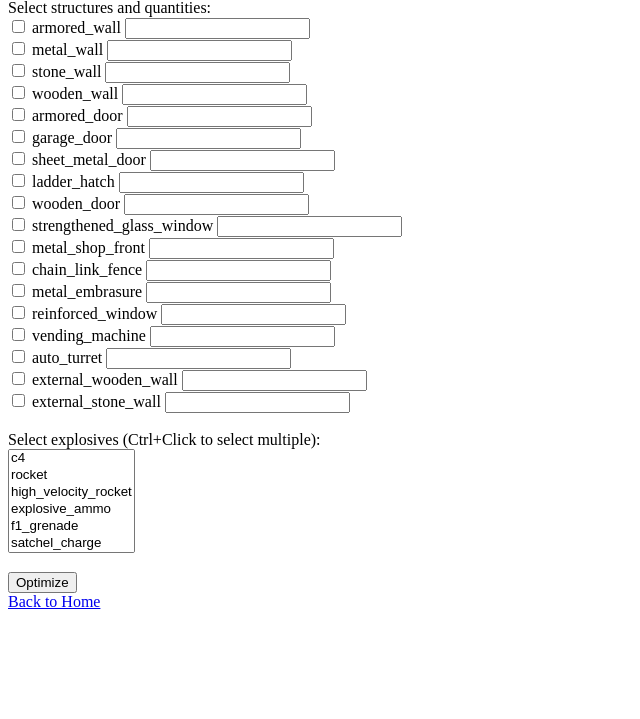
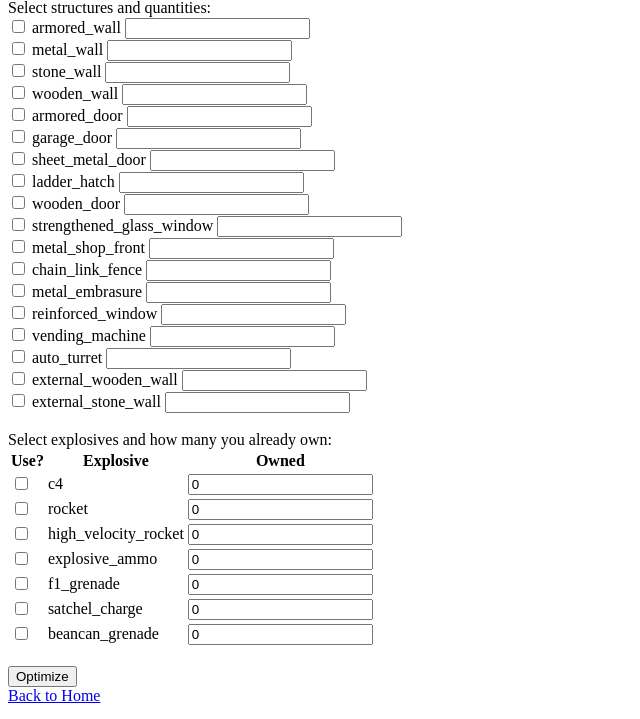
Before and after one commit to Jet-Etnyre/Rust-Raid-Calculator, a Flask app: page /optimizer in a window 1280 px wide. Shown: the part 81-800 px from the top of the page, without its empty margins (0-640 px from the left). Run offline with Flask 3, Linux system fonts and the light colour scheme.

Commit message:
Added optimization functionality to take into account # explosives already obtianed. Want to work towards taking into account explosives obtained but not craftable/do not have bp for yet (Ex: have 1 c4 but cant craft more) ALso will work on web framework / formatting

```diff
--- a/app.py
+++ b/app.py
@@ -22,64 +22,124 @@ def specific_damage_values(explosive_list, structure):
         damage_values[explosive] = explosives[explosive]["damage_per_structure"][structure]
     return damage_values
 
-def run_raid_optimizer(selected_structures, explosive_list):
+def run_raid_optimizer(selected_structures, explosive_dict):
     """
-    Runs the sulfur optimizer given selected structures and explosives.
-    Returns a dict with structure breakdown, explosive totals, sulfur cost, and total resources.
+    Runs the sulfur optimizer given selected structures and explosives (with owned amounts).
+    Returns a dict with detailed breakdowns for display.
     """
+    explosive_list = list(explosive_dict.keys())
     prob = LpProblem("Rust_Raid_Optimizer", LpMinimize)
-    explosive_vars = {}
+
+    owned_vars = {}
+    crafted_vars = {}
+
+    # Create variables for each structure instance and explosive
     for struct, qty in selected_structures.items():
         for i in range(qty):
             for exp in explosive_list:
-                explosive_vars[(exp, struct, i)] = LpVariable(f"{exp}_{struct}_{i+1}", 0, cat='Integer')
+                owned_vars[(exp, struct, i)] = LpVariable(f"owned_{exp}_{struct}_{i+1}", 0, cat='Integer')
+                crafted_vars[(exp, struct, i)] = LpVariable(f"crafted_{exp}_{struct}_{i+1}", 0, cat='Integer')
 
+    # Constraint: total owned used ≤ owned amount
+    for exp in explosive_list:
+        prob += lpSum([owned_vars[(exp, struct, i)] for struct, qty in selected_structures.items() for i in range(qty)]) <= explosive_dict[exp]
+
+    # Objective: minimize sulfur cost (only crafted explosives cost sulfur)
     prob += lpSum([
-        explosive_vars[(exp, struct, i)] * explosives[exp]['raw_materials']['sulfur']
-        for (exp, struct, i) in explosive_vars
+        crafted_vars[(exp, struct, i)] * explosives[exp]['raw_materials']['sulfur']
+        for (exp, struct, i) in crafted_vars
     ]), "Total_Sulfur_Cost"
 
-    for (struct, qty) in selected_structures.items():
+    # Calculate max single-hit damage for each structure
+    max_damage = {struct: max(explosives[exp]['damage_per_structure'][struct] for exp in explosive_list) for struct in selected_structures}
+
+    # Damage constraints: both owned and crafted count toward damage
+    for struct, qty in selected_structures.items():
         for i in range(qty):
+            # Lower bound: must destroy the structure
             prob += lpSum([
-                explosive_vars[(exp, struct, i)] * explosives[exp]['damage_per_structure'][struct]
+                (owned_vars[(exp, struct, i)] + crafted_vars[(exp, struct, i)]) * explosives[exp]['damage_per_structure'][struct]
                 for exp in explosive_list
-            ]) >= structures[struct] + 1, f"{struct}_{i+1}"
+            ]) >= structures[struct], f"{struct}_{i+1}_lower"
+            # Upper bound: don't use way more than needed
+            prob += lpSum([
+                (owned_vars[(exp, struct, i)] + crafted_vars[(exp, struct, i)]) * explosives[exp]['damage_per_structure'][struct]
+                for exp in explosive_list
+            ]) <= structures[struct] + max_damage[struct], f"{struct}_{i+1}_upper"
 
+    # Solve the optimization problem
     prob.solve()
 
-    # Breakdown by structure
-    structure_usage = {struct: {} for struct in selected_structures}
+    # Breakdown by structure instance
+    structure_instance_usage = {}
     for struct, qty in selected_structures.items():
-        for exp in explosive_list:
-            used = sum(
-                int(explosive_vars[(exp, struct, i)].varValue)
-                for i in range(qty)
-                if explosive_vars[(exp, struct, i)].varValue and explosive_vars[(exp, struct, i)].varValue > 0
-            )
-            if used > 0:
-                structure_usage[struct][exp] = used
+        structure_instance_usage[struct] = []
+        for i in range(qty):
+            instance_usage = {}
+            for exp in explosive_list:
+                used_owned = int(owned_vars[(exp, struct, i)].varValue) if owned_vars[(exp, struct, i)].varValue else 0
+                used_crafted = int(crafted_vars[(exp, struct, i)].varValue) if crafted_vars[(exp, struct, i)].varValue else 0
+                total_used = used_owned + used_crafted
+                if total_used > 0:
+                    instance_usage[exp] = {
+                        "total": total_used,
+                        "owned": used_owned,
+                        "crafted": used_crafted
+                    }
+            structure_instance_usage[struct].append(instance_usage)
 
-    # Totals for each explosive
+
+    # Per-structure summary (totals for each explosive per structure)
+    structure_breakdown = {}
+    structure_usage = {}
+    for struct, instances in structure_instance_usage.items():
+        structure_breakdown[struct] = len(instances)
+        usage = {}
+        for instance in instances:
+            for exp, detail in instance.items():
+                usage[exp] = usage.get(exp, 0) + detail["total"]
+        structure_usage[struct] = usage
+
+    # Totals for each explosive across all structures
     explosive_totals = {}
-    for (exp, struct, i), var in explosive_vars.items():
-        if var.varValue and var.varValue > 0:
-            explosive_totals[exp] = explosive_totals.get(exp, 0) + int(var.varValue)
+    explosive_owned_totals = {}
+    explosive_crafted_totals = {}
+    for (exp, struct, i) in owned_vars:
+        owned = int(owned_vars[(exp, struct, i)].varValue) if owned_vars[(exp, struct, i)].varValue else 0
+        crafted = int(crafted_vars[(exp, struct, i)].varValue) if crafted_vars[(exp, struct, i)].varValue else 0
+        explosive_totals[exp] = explosive_totals.get(exp, 0) + owned + crafted
+        explosive_owned_totals[exp] = explosive_owned_totals.get(exp, 0) + owned
+        explosive_crafted_totals[exp] = explosive_crafted_totals.get(exp, 0) + crafted
 
-    # Total resources
+    # Total resources (owned + crafted)
     total_resources = {}
-    for (exp, struct, i), var in explosive_vars.items():
-        if var.varValue and var.varValue > 0:
-            resource = calculate_resources(exp, int(var.varValue))
+    for (exp, struct, i) in owned_vars:
+        total = (int(owned_vars[(exp, struct, i)].varValue) if owned_vars[(exp, struct, i)].varValue else 0) + \
+                (int(crafted_vars[(exp, struct, i)].varValue) if crafted_vars[(exp, struct, i)].varValue else 0)
+        if total > 0:
+            resource = calculate_resources(exp, total)
             for material, amount in resource.items():
                 total_resources[material] = total_resources.get(material, 0) + amount
 
+    # Total resources (crafted only)
+    crafted_resources = {}
+    for (exp, struct, i) in crafted_vars:
+        crafted = int(crafted_vars[(exp, struct, i)].varValue) if crafted_vars[(exp, struct, i)].varValue else 0
+        if crafted > 0:
+            resource = calculate_resources(exp, crafted)
+            for material, amount in resource.items():
+                crafted_resources[material] = crafted_resources.get(material, 0) + amount
+
     return {
-        "structure_breakdown": selected_structures,
-        "structure_usage": structure_usage,
+        "structure_instance_usage": structure_instance_usage,
         "explosive_totals": explosive_totals,
+        "explosive_owned_totals": explosive_owned_totals,
+        "explosive_crafted_totals": explosive_crafted_totals,
         "sulfur_cost": int(value(prob.objective)),
         "total_resources": total_resources,
+        "crafted_resources": crafted_resources,
+        "structure_breakdown": structure_breakdown,
+        "structure_usage": structure_usage,
     }
 
 @app.route("/")
@@ -123,25 +183,33 @@ def damage_per_structure():
 def optimizer():
     results = None
     selected_structures = {}
-    selected_explosives = []
+    explosive_dict = {}
     if request.method == "POST":
         # Get selected structures and their quantities
         for struct in structures:
-            if request.form.get("structures") == struct or request.form.getlist("structures") and struct in request.form.getlist("structures"):
-                qty = request.form.get(f"qty_{struct}")
-                if qty and qty.isdigit() and int(qty) > 0:
-                    selected_structures[struct] = int(qty)
-        # Get selected explosives
-        selected_explosives = request.form.getlist("explosives")
-        if selected_structures and selected_explosives:
-            results = run_raid_optimizer(selected_structures, selected_explosives)
+            qty = request.form.get(f"qty_{struct}")
+            if qty and qty.isdigit() and int(qty) > 0:
+                selected_structures[struct] = int(qty)
+        # Get selected explosives and owned amounts
+        for exp in explosives:
+            # Only include explosives that are checked/selected
+            if request.form.get(f"use_{exp}"):
+                owned = request.form.get(f"owned_{exp}")
+                try:
+                    owned_amt = int(owned) if owned is not None and owned.strip() != "" else 0
+                except ValueError:
+                    owned_amt = 0
+                explosive_dict[exp] = owned_amt
+        # Only run if at least one structure and one explosive selected
+        if selected_structures and explosive_dict:
+            results = run_raid_optimizer(selected_structures, explosive_dict)
     return render_template(
         "optimizer.html",
         structures=structures,
         explosives=explosives,
         results=results,
         selected_structures=selected_structures,
-        selected_explosives=selected_explosives,
+        explosive_dict=explosive_dict,
     )
 
 if __name__ == "__main__":
--- a/templates/optimizer.html
+++ b/templates/optimizer.html
@@ -10,14 +10,29 @@
     <br>
   {% endfor %}
   <br>
-  <label>Select explosives (Ctrl+Click to select multiple):</label><br>
-  <select name="explosives" multiple size="6" required>
-    {% for explosive in explosives %}
-      <option value="{{explosive}}" {% if explosive in selected_explosives %}selected{% endif %}>{{explosive}}</option>
+  <label>Select explosives and how many you already own:</label><br>
+  <table>
+    <tr>
+      <th>Use?</th>
+      <th>Explosive</th>
+      <th>Owned</th>
+    </tr>
+    {% for exp in explosives %}
+    <tr>
+      <td>
+        <input type="checkbox" name="use_{{exp}}" {% if explosive_dict and exp in explosive_dict %}checked{% endif %}>
+      </td>
+      <td>{{exp}}</td>
+      <td>
+        <input type="number" name="owned_{{exp}}" min="0" value="{% if explosive_dict and exp in explosive_dict %}{{explosive_dict[exp]}}{% else %}0{% endif %}">
+      </td>
+    </tr>
     {% endfor %}
-  </select><br><br>
+  </table>
+  <br>
   <input type="submit" value="Optimize">
 </form>
+
 {% if results %}
   <h2>Optimization Results</h2>
   {% for struct, qty in results['structure_breakdown'].items() %}
@@ -42,4 +57,24 @@
     {% endfor %}
   </ul>
 {% endif %}
+{% if results.structure_instance_usage %}
+<div id="instance-breakdown-container">
+  <h3>Structure Instance Breakdown</h3>
+  {% for struct, instances in results.structure_instance_usage.items() %}
+    <strong>{{ struct }}</strong>
+    <ul style="margin-bottom: 12px;">
+      {% for usage in instances %}
+        <li>
+          <b>#{{ loop.index }}</b>:
+          <ul>
+            {% for exp, detail in usage.items() %}
+              <li>{{ exp }}: {{ detail.total }} (owned: {{ detail.owned }}, crafted: {{ detail.crafted }})</li>
+            {% endfor %}
+          </ul>
+        </li>
+      {% endfor %}
+    </ul>
+  {% endfor %}
+</div>
+{% endif %}
 <a href="{{ url_for('index') }}">Back to Home</a>
```
Also changed, not shown: raid_calculator.py (+111 -37 lines), static/styles.css (added, +21 -0 lines).
